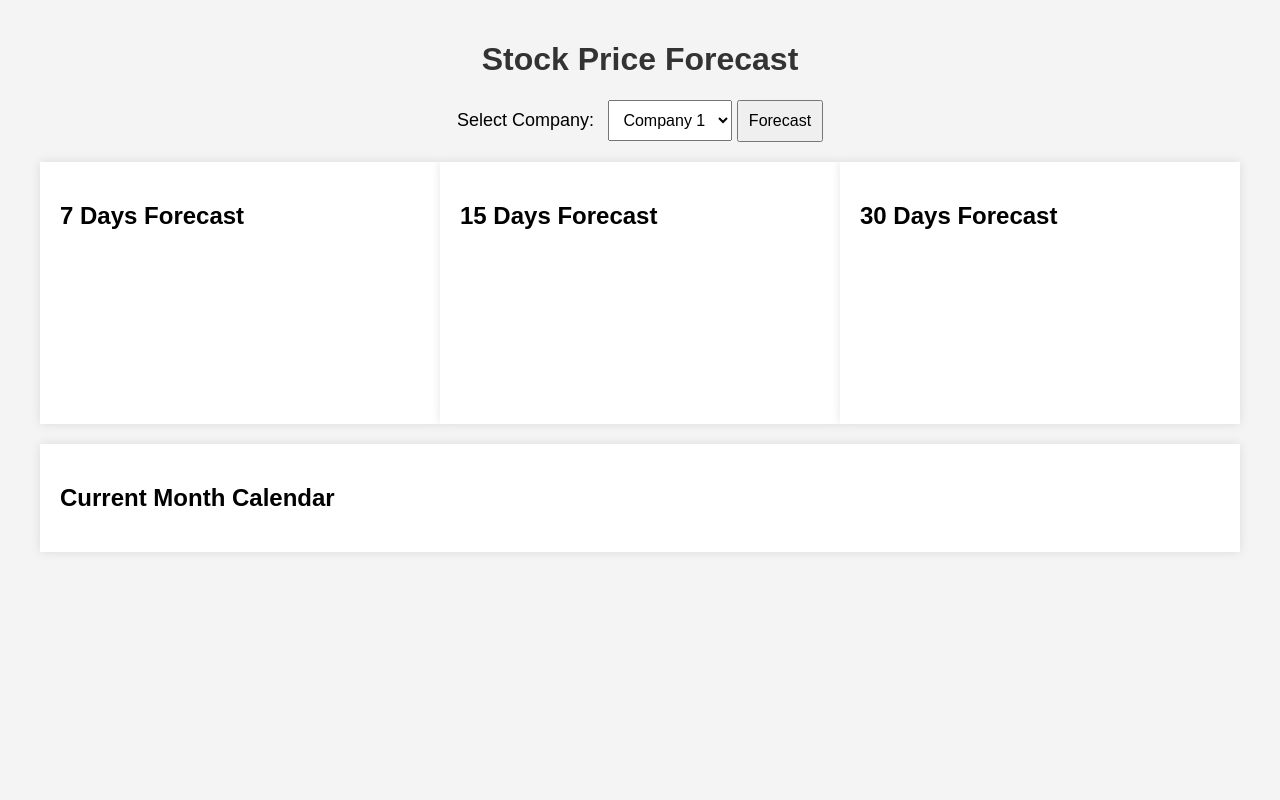
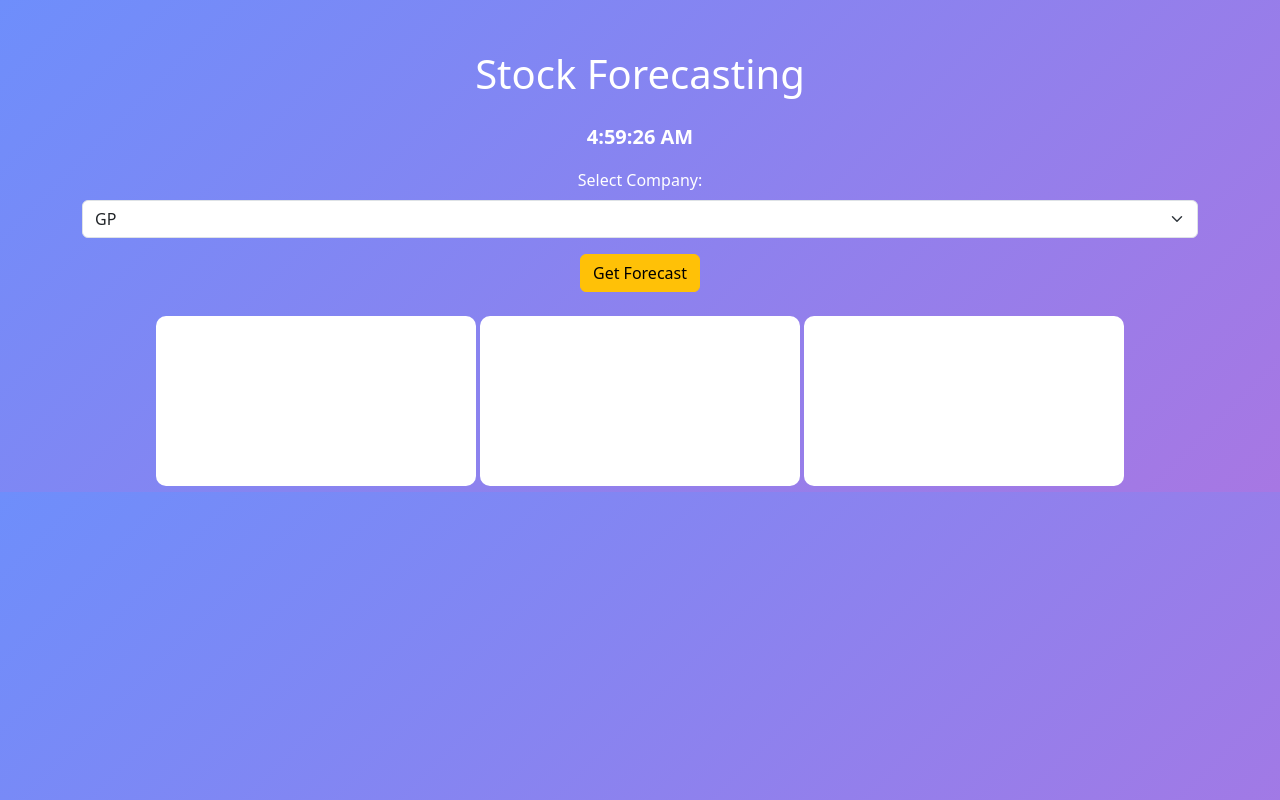
Before and after one commit to sunny-ai/DSE-Forecast-using-LSTM-GRU, a Flask app: page / in a window 1280 px wide. Run offline with Flask 3, Linux system fonts and the light colour scheme; a map, chart or similar area stays blank; parts of the project's set-up code (start-up, migrations or seed data) failed here and were passed over.

Commit message:
Enhance stock price forecasting

```diff
--- a/app.py
+++ b/app.py
@@ -1,59 +1,64 @@
 from flask import Flask, render_template, request, jsonify
+import os
 import numpy as np
 import pandas as pd
+import matplotlib.pyplot as plt
+from sklearn.preprocessing import MinMaxScaler
 from tensorflow.keras.models import load_model
-from sklearn.preprocessing import MinMaxScaler
-import os
+import calendar
 
 app = Flask(__name__)
+model = load_model("model.h5")
 
-# Load the saved model
-model = load_model('model.h5')
+companies = ["GP", "00DS30", "00DSES", "00DSEX", "00DSMEX", "1JANATAMF"]  # Add full list
 
-# Load and preprocess data (replace with your dataset)
-df = pd.read_csv('stock_data.csv')
-data = df['Close'].values.reshape(-1, 1)
+def predict_stock_prices(company, days=30):
+    df = pd.read_csv(f'stock_data.csv')  # Ensure data exists
+    data = df['Close'].values.reshape(-1, 1)
+    scaler = MinMaxScaler(feature_range=(0, 1))
+    scaled_data = scaler.fit_transform(data)
+    X = scaled_data[-30:].reshape(1, 30, 1)
 
-# Initialize and fit the scaler
-scaler = MinMaxScaler(feature_range=(0, 1))
-scaled_data = scaler.fit_transform(data)
+    predictions = []
+    for _ in range(days):
+        pred = model.predict(X)
+        predictions.append(pred[0, 0])
+        X = np.append(X[:, 1:, :], [[pred]], axis=1)
 
-def create_sequences(data, seq_length):
-    X = []
-    for i in range(len(data) - seq_length):
-        X.append(data[i:i+seq_length])
-    return np.array(X)
+    predictions = scaler.inverse_transform(np.array(predictions).reshape(-1, 1))
+    return predictions.flatten()
 
-@app.route('/')
-def home():
-    return render_template('index.html')
+def save_plot(predictions, filename, days):
+    plt.figure(figsize=(8, 4))
+    plt.plot(predictions, marker='o', linestyle='-', label=f'Forecast ({days} days)')
+    plt.xlabel("Days")
+    plt.ylabel("Price")
+    plt.legend()
+    plt.savefig(f'static/plots/{filename}')
+    plt.close()
 
-@app.route('/predict', methods=['POST'])
-def predict():
-    # Get the selected company (for now, using the same model)
-    company = request.json['company']
+def get_calendar():
+    bd_holidays = {1: [1], 2: [21], 3: [26], 4: [14], 5: [1], 6: [], 7: [], 8: [], 9: [], 10: [], 11: [], 12: [16, 25]}
+    year, month = 2025, 3  # Example: March 2025
+    cal = calendar.monthcalendar(year, month)
+    return cal, bd_holidays
 
-    # Prepare data for prediction
-    seq_length = 30
-    last_sequence = scaled_data[-seq_length:]  # Use the global scaled_data
-    last_sequence = last_sequence.reshape((1, seq_length, 1))
+@app.route("/")
+def index():
+    return render_template("index.html", companies=companies)
 
-    # Predict for 7, 15, and 30 days
-    predictions = []
-    for days in [7, 15, 30]:
-        prediction = []
-        current_sequence = last_sequence.copy()
-        for _ in range(days):
-            next_pred = model.predict(current_sequence)
-            prediction.append(next_pred[0][0])
-            current_sequence = np.append(current_sequence[:, 1:, :], [[next_pred]], axis=1)
-        predictions.append(scaler.inverse_transform(np.array(prediction).reshape(-1, 1)))
+@app.route("/forecast", methods=["POST"])
+def forecast():
+    company = request.form["company"]
+    predictions_7 = predict_stock_prices(company, 7)
+    predictions_15 = predict_stock_prices(company, 15)
+    predictions_30 = predict_stock_prices(company, 30)
+    save_plot(predictions_7, "forecast_7.png", 7)
+    save_plot(predictions_15, "forecast_15.png", 15)
+    save_plot(predictions_30, "forecast_30.png", 30)
+    return jsonify({"success": True})
 
-    return jsonify({
-        '7_days': predictions[0].flatten().tolist(),
-        '15_days': predictions[1].flatten().tolist(),
-        '30_days': predictions[2].flatten().tolist()
-    })
-
-if __name__ == '__main__':
+if __name__ == "__main__":
+    if not os.path.exists("static/plots"):
+        os.makedirs("static/plots")
     app.run(debug=True)
--- a/templates/index.html
+++ b/templates/index.html
@@ -3,41 +3,92 @@
 <head>
     <meta charset="UTF-8">
     <meta name="viewport" content="width=device-width, initial-scale=1.0">
-    <title>Stock Price Forecast</title>
-    <link rel="stylesheet" href="{{ url_for('static', filename='css/styles.css') }}">
+    <title>Stock Forecasting</title>
+    <link rel="stylesheet" href="https://cdn.jsdelivr.net/npm/bootstrap@5.3.0/dist/css/bootstrap.min.css">
     <script src="https://cdn.jsdelivr.net/npm/chart.js"></script>
+    <style>
+        body {
+            background: linear-gradient(135deg, #6e8efb, #a777e3);
+            color: white;
+        }
+        .container {
+            margin-top: 50px;
+        }
+        .clock {
+            font-size: 20px;
+            font-weight: bold;
+        }
+        canvas {
+            background: white;
+            padding: 10px;
+            border-radius: 10px;
+        }
+    </style>
 </head>
 <body>
-    <div class="container">
-        <h1>Stock Price Forecast</h1>
-        <div class="form-group">
-            <label for="company">Select Company:</label>
-            <select id="company">
-                <option value="GP">Company 1</option>
-                <option value="company2">Company 2</option>
-                <option value="company3">Company 3</option>
+    <div class="container text-center">
+        <h1 class="my-4">Stock Forecasting</h1>
+        <p class="clock" id="clock"></p>
+
+        <div class="mb-3">
+            <label for="company" class="form-label">Select Company:</label>
+            <select id="company" class="form-select">
+                <option value="GP">GP</option>
+                <option value="ABBANK">ABBANK</option>
+                <option value="ACI">ACI</option>
+                <option value="BEXIMCO">BEXIMCO</option>
+                <option value="BRACBANK">BRACBANK</option>
             </select>
-            <button onclick="fetchPredictions()">Forecast</button>
         </div>
-        <div class="charts">
-            <div class="chart-container">
-                <h2>7 Days Forecast</h2>
-                <canvas id="chart7Days"></canvas>
-            </div>
-            <div class="chart-container">
-                <h2>15 Days Forecast</h2>
-                <canvas id="chart15Days"></canvas>
-            </div>
-            <div class="chart-container">
-                <h2>30 Days Forecast</h2>
-                <canvas id="chart30Days"></canvas>
-            </div>
-        </div>
-        <div class="calendar">
-            <h2>Current Month Calendar</h2>
-            <div id="calendar"></div>
+
+        <button class="btn btn-warning" onclick="getForecast()">Get Forecast</button>
+
+        <div class="mt-4">
+            <canvas id="chart7"></canvas>
+            <canvas id="chart15"></canvas>
+            <canvas id="chart30"></canvas>
         </div>
     </div>
-    <script src="{{ url_for('static', filename='js/script.js') }}"></script>
+
+    <script>
+        function updateClock() {
+            let now = new Date();
+            document.getElementById('clock').innerText = now.toLocaleTimeString();
+        }
+        setInterval(updateClock, 1000);
+
+        function getForecast() {
+            let company = document.getElementById("company").value;
+            fetch('/forecast', {
+                method: 'POST',
+                headers: {'Content-Type': 'application/x-www-form-urlencoded'},
+                body: `company=${company}`
+            })
+            .then(response => response.json())
+            .then(data => {
+                renderChart('chart7', '7-Day Forecast', data['7_days']);
+                renderChart('chart15', '15-Day Forecast', data['15_days']);
+                renderChart('chart30', '30-Day Forecast', data['30_days']);
+            });
+        }
+
+        function renderChart(canvasId, title, data) {
+            let ctx = document.getElementById(canvasId).getContext('2d');
+            new Chart(ctx, {
+                type: 'line',
+                data: {
+                    labels: Array.from({ length: data.length }, (_, i) => i + 1),
+                    datasets: [{
+                        label: title,
+                        data: data,
+                        borderColor: 'white',
+                        backgroundColor: 'rgba(255, 255, 255, 0.2)',
+                        borderWidth: 2
+                    }]
+                },
+                options: { responsive: true }
+            });
+        }
+    </script>
 </body>
 </html>
```
